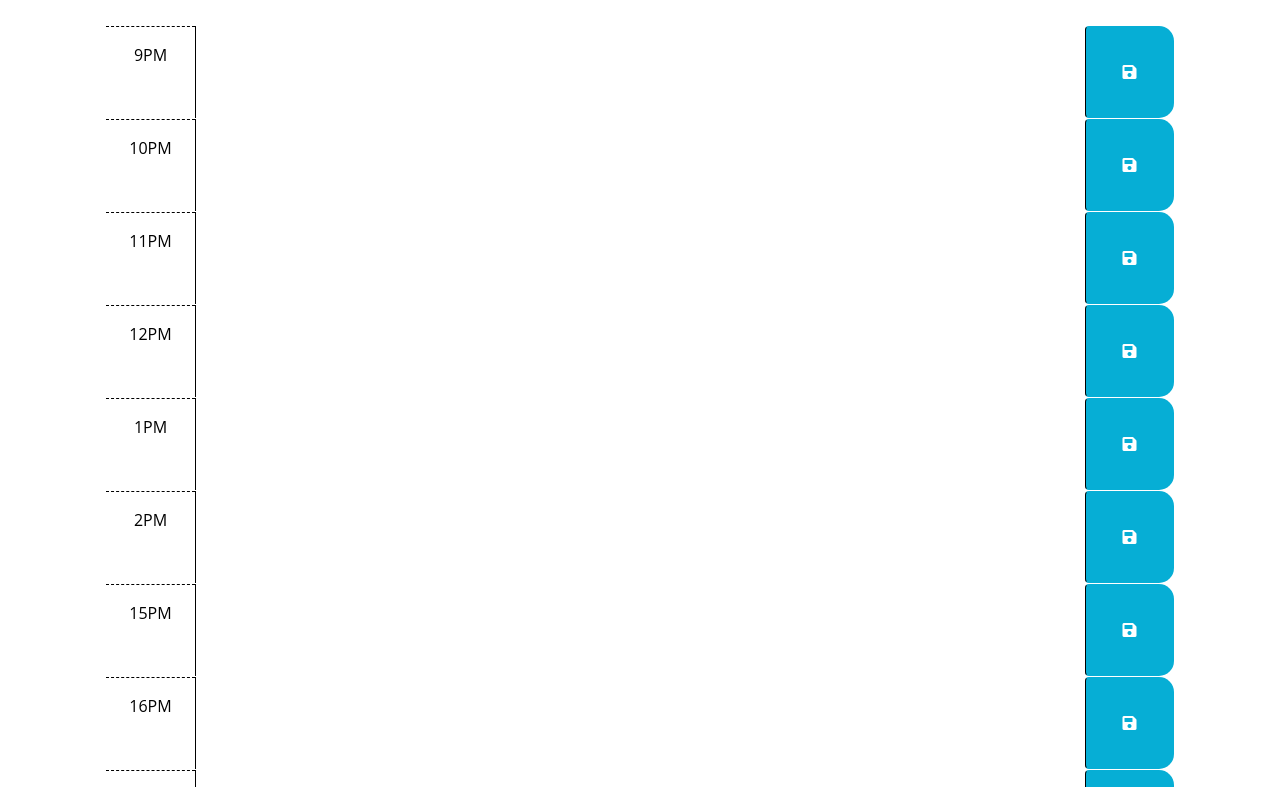
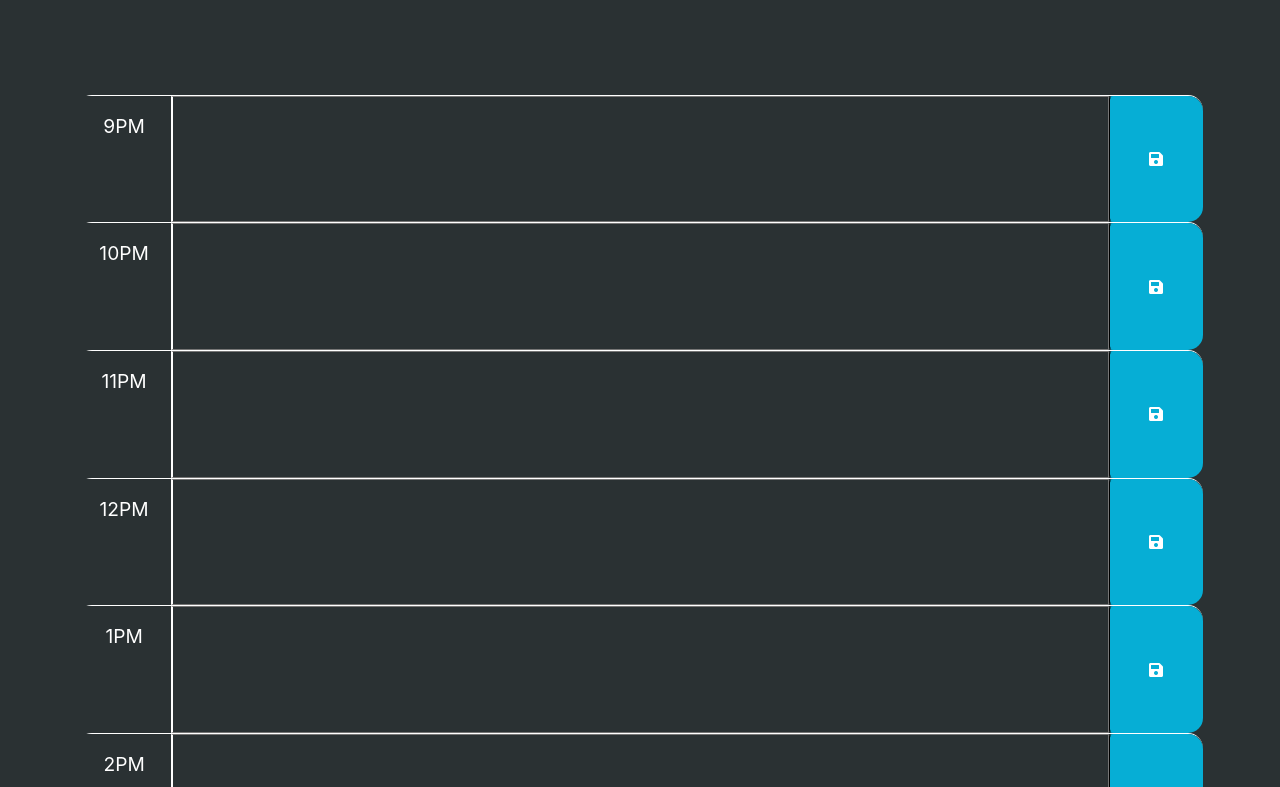
Before and after one commit to jakepears/onlineScheduler, a plain HTML site: page index.html in a window 1280 px wide. Shown: the part 226-1013 px from the top of the page. Drawn offline with nearby package versions, Linux system fonts and the light colour scheme.

Commit message:
added logic to associate dayjs hour with hour array and add class accordingly, added more styles

```diff
--- /dev/null
+++ b/assets/css/style.css
@@ -0,0 +1,80 @@
+/** @format */
+:root {
+	--primary: #2a3133;
+	--secondary: #fff;
+}
+
+body {
+	font-family: 'Inter', sans-serif;
+	font-optical-sizing: auto;
+	font-weight: 400;
+	font-size: 120%;
+	font-variation-settings: 'slnt' 0;
+	background-color: var(--primary);
+	color: var(--secondary);
+}
+
+textarea {
+	background: transparent;
+	resize: none;
+	color: var(--secondary);
+	border-left: 2px solid var(--secondary);
+	padding: 1em;
+}
+
+header {
+	margin-left: 5em;
+}
+
+#currentDay {
+	font-size: 120%;
+}
+
+.container {
+	padding: 1em;
+}
+
+.description {
+	white-space: pre-wrap;
+}
+
+.time-block {
+	border-radius: 15px;
+}
+
+.row {
+	border-top: 1px solid var(--secondary);
+}
+
+.hour {
+	background-color: var(--primary);
+	color: var(--secondary);
+}
+
+.past {
+	background-color: #d3d3d3;
+	color: var(--secondary);
+}
+
+.present {
+	background-color: #ff6961;
+	color: var(--secondary);
+}
+
+.future {
+	background-color: #77dd77;
+	color: var(--secondary);
+}
+
+.saveBtn {
+	border-left: 1px solid black;
+	border-top-right-radius: 15px;
+	border-bottom-right-radius: 15px;
+	background-color: #06aed5;
+	color: var(--secondary);
+}
+
+.saveBtn i:hover {
+	font-size: 140%;
+	transition: all 0.3s ease-in-out;
+}
--- a/script.js
+++ b/assets/js/script.js
@@ -29,15 +29,44 @@ hours.forEach((hour) => {
 	const row = `
     <div id="hour-${hour}" class="row time-block">
       <div class="col-2 col-md-1 hour text-center py-3">${
-				hour === 13 ? 1 : hour === 14 ? 2 : hour
+				hour === 13
+					? 1
+					: hour === 14
+					? 2
+					: hour === 15
+					? 3
+					: hour === 16
+					? 4
+					: hour === 17
+					? 5
+					: hour
 			}PM</div>
-      <textarea class="col-8 col-md-10 description" rows="3"> </textarea>
+      <textarea class="col-8 col-md-10 description" rows="3"></textarea>
       <button class="btn saveBtn col-2 col-md-1" aria-label="save">
         <i class="fas fa-save" aria-hidden="true"></i>
       </button>
     </div>
   `;
-
 	// Append new row to container
 	$('.container').append(row);
 });
+
+// Add past, present, or future class to each time block
+const updateHourlyBlocks = () => {
+	let currentHour = dayjs().hour();
+
+	$('.time-block').each((index, element) => {
+		const hour = parseInt(element.id.split('-')[1]);
+
+		if (hour < currentHour) {
+			$(element).addClass('past');
+		} else if (hour === currentHour) {
+			$(element).addClass('present');
+		} else {
+			$(element).addClass('future');
+		}
+	});
+};
+
+// Add current date to header
+$('#currentDay').text(dayjs().format('h:mm A : dddd - MMMM D, YYYY'));
--- a/index.html
+++ b/index.html
@@ -19,7 +19,7 @@
 		<link
 			href="https://fonts.googleapis.com/css2?family=Fira+Sans:wght@400;700&display=swap"
 			rel="stylesheet" />
-		<link rel="stylesheet" href="style.css" />
+		<link rel="stylesheet" href="./assets/css/style.css" />
 		<title>Work Day Scheduler</title>
 	</head>
 
@@ -29,7 +29,7 @@
 			<p class="lead">A simple calendar app for scheduling your work day</p>
 			<p id="currentDay" class="lead"></p>
 		</header>
-		<div class="container-fluid px-5 container">
+		<div class="container">
 			<!-- Use class for "past", "present", and "future" to apply styles to the
         time-block divs accordingly. The javascript will need to do this by
         adding/removing these classes on each div by comparing the hour in the
@@ -74,6 +74,6 @@
 			integrity="sha256-iu/zLUB+QgISXBLCW/mcDi/rnf4m4uEDO0wauy76x7U="
 			crossorigin="anonymous"></script>
 
-		<script src="script.js"></script>
+		<script src="./assets/js/script.js"></script>
 	</body>
 </html>
--- a/style.css
+++ /dev/null
@@ -1,59 +0,0 @@
-body {
-  font-family: 'Open Sans', sans-serif;
-  font-size: 16px;
-}
-
-textarea {
-  background: transparent;
-  border: none;
-  resize: none;
-  color: #000000;
-  border-left: 1px solid black;
-  padding: 10px;
-}
-
-.description {
-  white-space: pre-wrap;
-}
-
-.time-block {
-  border-radius: 15px;
-}
-
-.row {
-  border-top: 1px solid white;
-}
-
-.hour {
-  background-color: #ffffff;
-  color: #000000;
-  border-top: 1px dashed #000000;
-}
-
-.past {
-  background-color: #d3d3d3;
-  color: white;
-}
-
-.present {
-  background-color: #ff6961;
-  color: white;
-}
-
-.future {
-  background-color: #77dd77;
-  color: white;
-}
-
-.saveBtn {
-  border-left: 1px solid black;
-  border-top-right-radius: 15px;
-  border-bottom-right-radius: 15px;
-  background-color: #06aed5;
-  color: white;
-}
-
-.saveBtn i:hover {
-  font-size: 20px;
-  transition: all 0.3s ease-in-out;
-}
```
Also changed, not shown: assets/imgs/05-third-party-apis-homework-demo.gif (renamed from Assets/05-third-party-apis-homework-demo.gif), 1 other file.
